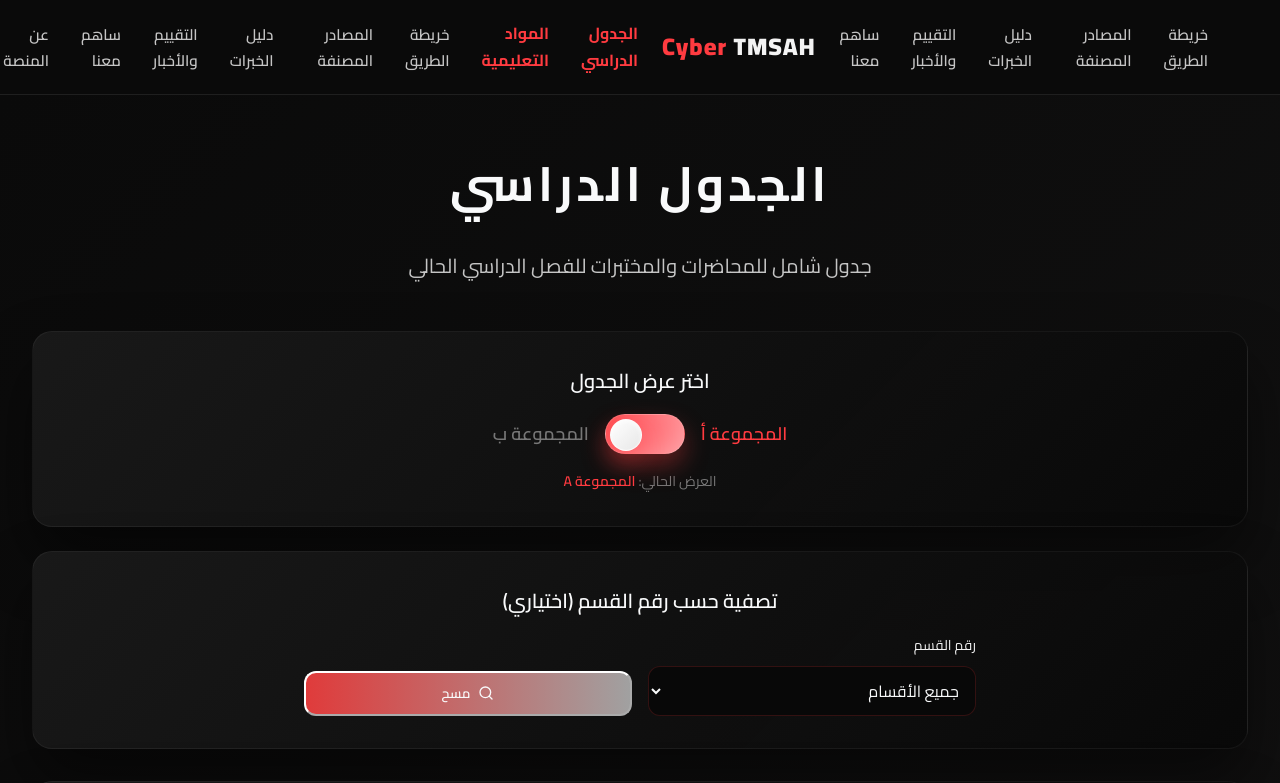
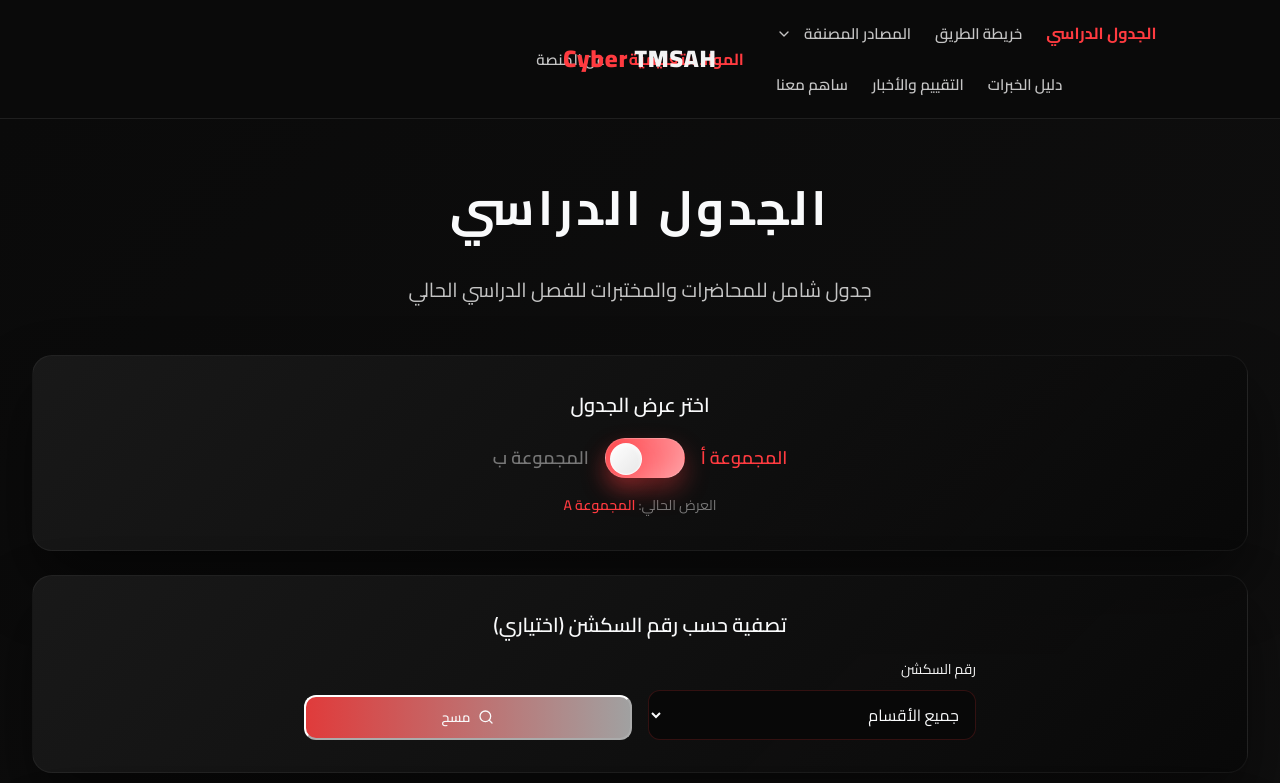
Before and after one commit to phoenixcrypto/cyber-tmsah, a Next.js app: page /schedule in a window 1280 px wide. Shown: the top 783 px of the page. Built offline with nearby package versions, Linux system fonts and the light colour scheme.

Commit message:
Improve schedule cards and fix navbar layout

```diff
--- a/app/globals.css
+++ b/app/globals.css
@@ -120,13 +120,14 @@ button, input, textarea, select {
 }
 
 .nav-container {
-  max-width: 1200px;
+  max-width: 1400px;
   margin: 0 auto;
   padding: 1.25rem 2rem;
-  display: flex;
+  display: grid;
+  grid-template-columns: 1fr auto 1fr;
   align-items: center;
-  justify-content: space-between;
-  gap: 1.5rem;
+  gap: 2rem;
+  position: relative;
 }
 
 .logo {
@@ -135,6 +136,16 @@ button, input, textarea, select {
   color: var(--accent-silver);
   letter-spacing: 1px;
   white-space: nowrap;
+  position: absolute;
+  left: 50%;
+  transform: translateX(-50%);
+  z-index: 10;
+}
+
+.logo-center {
+  position: absolute;
+  left: 50%;
+  transform: translateX(-50%);
 }
 
 .logo span {
@@ -145,16 +156,18 @@ button, input, textarea, select {
   display: flex;
   align-items: center;
   list-style: none;
-  gap: 2rem;
-  flex: 1;
+  gap: 1.5rem;
+  flex-wrap: wrap;
 }
 
 .nav-left {
   justify-content: flex-end;
+  margin-left: auto;
 }
 
 .nav-right {
   justify-content: flex-start;
+  margin-right: auto;
 }
 
 .nav-link {
@@ -442,6 +455,53 @@ button, input, textarea, select {
   font-size: 0.85rem;
 }
 
+/* Responsive Navbar */
+@media (max-width: 1024px) {
+  .nav-container {
+    grid-template-columns: auto 1fr auto;
+    gap: 1rem;
+  }
+
+  .logo {
+    position: static;
+    transform: none;
+    order: 2;
+  }
+
+  .nav-left {
+    order: 1;
+    justify-content: flex-start;
+  }
+
+  .nav-right {
+    order: 3;
+    justify-content: flex-end;
+  }
+
+  .nav-links {
+    gap: 1rem;
+    font-size: 0.9rem;
+  }
+}
+
+@media (max-width: 768px) {
+  .nav-container {
+    display: flex;
+    justify-content: space-between;
+    align-items: center;
+  }
+
+  .nav-links {
+    display: none;
+  }
+
+  .logo {
+    position: static;
+    transform: none;
+    order: 0;
+  }
+}
+
 .mobile-menu-button {
   display: none;
   background: transparent;
@@ -1143,10 +1203,6 @@ footer {
 }
 
 @media (max-width: 1024px) {
-  .nav-links {
-    display: none;
-  }
-
   .mobile-menu-button {
     display: inline-flex;
   }
--- a/app/schedule/page.tsx
+++ b/app/schedule/page.tsx
@@ -507,12 +507,12 @@ export default function SchedulePage() {
         <div className="mb-8 animate-slide-up">
           <div className="enhanced-card p-6">
             <h2 className="text-xl font-semibold text-dark-100 mb-4 text-center">
-              تصفية حسب رقم القسم (اختياري)
+              تصفية حسب رقم السكشن (اختياري)
             </h2>
             <div className="grid grid-cols-1 md:grid-cols-2 gap-4 items-end max-w-2xl mx-auto">
               <div>
                 <label className="block text-sm font-medium text-dark-200 mb-2">
-                  رقم القسم
+                      رقم السكشن
                 </label>
                 <select
                   value={selectedSection}
@@ -566,7 +566,7 @@ export default function SchedulePage() {
           <div className="enhanced-card p-4">
             <div className="flex items-center justify-center gap-4">
               <span className={`text-sm font-medium ${viewMode === 'list' ? 'text-cyber-neon' : 'text-dark-400'}`}>
-                عرض القائمة
+                البطاقات
               </span>
               <button
                 onClick={() => setViewMode(viewMode === 'list' ? 'matrix' : 'list')}
@@ -581,7 +581,7 @@ export default function SchedulePage() {
                 />
               </button>
               <span className={`text-sm font-medium ${viewMode === 'matrix' ? 'text-cyber-neon' : 'text-dark-400'}`}>
-                عرض المصفوفة
+                الجدول
                 </span>
               </div>
                 </div>
@@ -754,8 +754,8 @@ export default function SchedulePage() {
                                     <th className="px-2.5 py-3 sm:px-3 sm:py-3.5 md:px-4 md:py-4 lg:px-5 lg:py-5 bg-gradient-to-br from-cyber-neon/20 via-cyber-neon/15 to-cyber-neon/20 text-cyber-neon font-bold text-xs sm:text-sm md:text-base lg:text-lg border-2 border-cyber-neon/50 z-20 shadow-lg backdrop-blur-md relative">
                                       <div className="flex items-center justify-center gap-2 sm:gap-2.5 md:gap-3">
                                         <div className="w-2 h-2 sm:w-2.5 sm:h-2.5 md:w-3 md:h-3 rounded-full bg-cyber-neon animate-pulse shadow-lg shadow-cyber-neon/50"></div>
-                                        <span className="text-cyber-neon tracking-wider font-extrabold hidden sm:inline leading-tight">SECTION</span>
-                                        <span className="text-cyber-neon tracking-wider font-extrabold sm:hidden text-xs leading-tight">SEC</span>
+                                        <span className="text-cyber-neon tracking-wider font-extrabold hidden sm:inline leading-tight">السكشن</span>
+                                        <span className="text-cyber-neon tracking-wider font-extrabold sm:hidden text-xs leading-tight">س</span>
                                       </div>
                                     </th>
                                     {periodsToDisplay.map(period => (
@@ -819,7 +819,7 @@ export default function SchedulePage() {
                                     <td className="px-2.5 py-3 sm:px-3 sm:py-3.5 md:px-4 md:py-4 lg:px-5 lg:py-5 bg-gradient-to-r from-cyber-neon/20 via-cyber-neon/15 to-cyber-neon/20 text-cyber-neon font-extrabold text-xs sm:text-sm md:text-base lg:text-lg border-r-2 border-cyber-neon/50 z-10 shadow-lg backdrop-blur-md group-hover:from-cyber-neon/30 group-hover:via-cyber-neon/25 group-hover:to-cyber-neon/30 transition-all duration-300">
                                       <div className="flex items-center justify-center">
                                         <span className="px-2.5 py-2 sm:px-3 sm:py-2.5 md:px-4 md:py-3 lg:px-5 lg:py-3.5 bg-gradient-to-r from-cyber-neon/60 via-cyber-neon/50 to-cyber-neon/60 rounded-lg sm:rounded-xl font-black text-xs sm:text-sm md:text-base lg:text-lg shadow-xl shadow-cyber-neon/30 hover:shadow-2xl hover:shadow-cyber-neon/40 transition-all duration-300 inline-block border-2 border-cyber-neon/70 leading-tight">
-                                          S{row.sectionNum}
+                                          السكشن {row.sectionNum}
                 </span>
               </div>
                                     </td>
@@ -904,7 +904,7 @@ export default function SchedulePage() {
                                 )) : (
                                   <tr>
                                     <td colSpan={periodsToDisplay.length + 1} className="px-2 sm:px-4 py-4 sm:py-8 text-center text-dark-400">
-                                      <p className="text-xs sm:text-sm">لا توجد أقسام لعرضها. تأكد من اختيار المجموعة الصحيحة.</p>
+                                      <p className="text-xs sm:text-sm">لا توجد سكاشن لعرضها. تأكد من اختيار المجموعة الصحيحة.</p>
                                     </td>
                                   </tr>
                                 )}
@@ -956,7 +956,7 @@ export default function SchedulePage() {
                                   <div key={row.sectionNum} className="enhanced-card p-4 border-2 border-cyber-green/40 bg-gradient-to-br from-cyber-green/15 via-cyber-dark/50 to-cyber-green/15">
                                     <div className="mb-3 pb-2 border-b border-cyber-neon/20">
                                       <span className="px-3 py-1.5 bg-cyber-green/30 text-cyber-green rounded-lg text-sm font-bold">
-                                        القسم {row.sectionNum}
+                                        السكشن {row.sectionNum}
                                       </span>
                                     </div>
                                     <div className="space-y-2">
@@ -966,30 +966,30 @@ export default function SchedulePage() {
                                         if (!period) return null
 
                                         return (
-                                          <div key={`${row.sectionNum}-${idx}`} className="p-3 rounded-lg bg-cyber-dark/30 border border-cyber-green/20">
-                                            <div className="flex items-start justify-between gap-2 mb-2">
-                                              <h6 className="text-sm font-bold text-dark-100 flex-1">{cellData.title}</h6>
-                                              <span className="text-xs text-cyber-neon font-semibold">P{period.number}</span>
+                                          <div key={`${row.sectionNum}-${idx}`} className="p-3.5 rounded-lg bg-cyber-dark/30 border border-cyber-green/20 hover:bg-cyber-dark/40 transition-colors">
+                                            <div className="flex items-start justify-between gap-2 mb-2.5">
+                                              <h6 className="text-sm font-bold text-dark-100 flex-1 leading-tight">{cellData.title}</h6>
+                                              <span className="text-xs text-cyber-neon font-semibold px-2 py-0.5 bg-cyber-neon/10 rounded flex-shrink-0">P{period.number}</span>
                                             </div>
-                                            <div className="space-y-1.5 text-xs text-dark-200">
+                                            <div className="space-y-2 text-xs text-dark-200">
                                               <div className="flex items-center gap-1.5">
-                                                <User className="w-3 h-3 text-cyber-violet flex-shrink-0" />
-                                                <span>{cellData.instructor}</span>
+                                                <User className="w-3.5 h-3.5 text-cyber-violet flex-shrink-0" />
+                                                <span className="font-medium">{cellData.instructor}</span>
                                               </div>
                                               <div className="flex items-center gap-1.5">
-                                                <Clock className="w-3 h-3 text-cyber-neon flex-shrink-0" />
-                                                <span>{cellData.time}</span>
+                                                <Clock className="w-3.5 h-3.5 text-cyber-neon flex-shrink-0" />
+                                                <span className="font-semibold">{cellData.time}</span>
                                               </div>
                                               <div className="flex items-center gap-1.5">
-                                                <MapPin className="w-3 h-3 text-cyber-green flex-shrink-0" />
-                                                <span>{cellData.location}</span>
+                                                <MapPin className="w-3.5 h-3.5 text-cyber-green flex-shrink-0" />
+                                                <span className="font-medium">{cellData.location}</span>
                                               </div>
                                             </div>
                                           </div>
                                         )
                                       })}
                                       {!hasContent && showEmptyPeriods && (
-                                        <p className="text-xs text-dark-400 text-center py-2">لا توجد محاضرات لهذا القسم في هذا اليوم</p>
+                                        <p className="text-xs text-dark-400 text-center py-2">لا توجد سكاشن لهذا القسم في هذا اليوم</p>
                                       )}
                                     </div>
                                   </div>
@@ -1093,7 +1093,7 @@ export default function SchedulePage() {
                                         </h4>
                                         {item.sectionNumber && (
                                           <span className="inline-block px-2 py-1 bg-cyber-green/30 text-cyber-green rounded text-xs font-bold mr-2">
-                                            القسم {item.sectionNumber}
+                                            السكشن {item.sectionNumber}
                                           </span>
                                         )}
                                       </div>
@@ -1107,21 +1107,21 @@ export default function SchedulePage() {
                                     </div>
 
                                     {/* Details Grid */}
-                                    <div className="grid grid-cols-1 sm:grid-cols-2 gap-3">
+                                    <div className="grid grid-cols-1 sm:grid-cols-2 gap-3 mt-2">
                                       {/* Instructor */}
-                                      <div className="flex items-center gap-2 text-sm sm:text-base text-dark-200">
+                                      <div className="flex items-center gap-2 text-sm sm:text-base text-dark-200 bg-cyber-dark/30 px-3 py-2 rounded-lg">
                                         <User className="w-4 h-4 text-cyber-violet flex-shrink-0" />
                                         <span className="font-medium">{item.instructor}</span>
                                       </div>
 
                                       {/* Time */}
-                                      <div className="flex items-center gap-2 text-sm sm:text-base text-dark-200">
+                                      <div className="flex items-center gap-2 text-sm sm:text-base text-dark-200 bg-cyber-dark/30 px-3 py-2 rounded-lg">
                                         <Clock className="w-4 h-4 text-cyber-neon flex-shrink-0" />
                                         <span className="font-semibold">{item.time}</span>
                                       </div>
 
                                       {/* Location */}
-                                      <div className="flex items-center gap-2 text-sm sm:text-base text-dark-200 sm:col-span-2">
+                                      <div className="flex items-center gap-2 text-sm sm:text-base text-dark-200 bg-cyber-dark/30 px-3 py-2 rounded-lg sm:col-span-2">
                                         <MapPin className="w-4 h-4 text-cyber-green flex-shrink-0" />
                                         <span className="font-medium">{item.location || item.room}</span>
                                       </div>
--- a/components/Navbar.tsx
+++ b/components/Navbar.tsx
@@ -55,8 +55,16 @@ export default function Navbar() {
           {open ? <X className="w-5 h-5" /> : <Menu className="w-5 h-5" />}
         </button>
 
-        {/* أقسام دليل الأمن السيبراني - على اليمين (nav-left في RTL) */}
+        {/* الأقسام على اليمين (nav-left في RTL) - بعد اللوجو */}
         <ul className="nav-links nav-left">
+          {/* الجدول الدراسي أولاً */}
+          <li>
+            <Link href="/schedule" prefetch={false} className="nav-link nav-link-primary" onClick={close}>
+              {primaryLinks[0]?.label || 'الجدول الدراسي'}
+            </Link>
+          </li>
+
+          {/* باقي الأقسام */}
           {securityGuideLinks.map((item) => (
             <li key={item.href}>
               <Link href={item.href} prefetch={false} className="nav-link" onClick={close}>
@@ -96,53 +104,21 @@ export default function Navbar() {
           ))}
         </ul>
 
-        {/* اسم الموقع في المنتصف */}
-        <Link href="/" className="logo" prefetch={false} onClick={close}>
+        {/* اسم الموقع في المنتصف - ثابت */}
+        <Link href="/" className="logo logo-center" prefetch={false} onClick={close}>
           <span>Cyber</span> TMSAH
         </Link>
 
-        {/* الأقسام الرئيسية - على اليسار (nav-right في RTL) */}
+        {/* الأقسام على اليسار (nav-right في RTL) - قبل اللوجو */}
         <ul className="nav-links nav-right">
-          {primaryLinks.map((item) => (
-            <li key={item.href}>
-              <Link href={item.href} prefetch={false} className="nav-link nav-link-primary" onClick={close}>
-                {item.label}
-              </Link>
-            </li>
-          ))}
-          {securityGuideLinks.map((item) => (
-            <li key={item.href}>
-              <Link href={item.href} prefetch={false} className="nav-link" onClick={close}>
-                {item.label}
-              </Link>
-            </li>
-          ))}
-          <li className="dropdown">
-            <Link href="#" prefetch={false} className="nav-link" onClick={(e) => e.preventDefault()}>
-              {resourcesDropdown.label}
-              <ChevronDown className="w-4 h-4" style={{ marginRight: '0.25rem', display: 'inline' }} />
+          {/* المواد التعليمية أولاً */}
+          <li>
+            <Link href="/materials" prefetch={false} className="nav-link nav-link-primary" onClick={close}>
+              {primaryLinks[1]?.label || 'المواد التعليمية'}
             </Link>
-            <div className="dropdown-content">
-              {resourcesDropdown.items.map((item) => (
-                <Link
-                  key={item.href}
-                  href={item.href}
-                  prefetch={false}
-                  className="dropdown-link"
-                  onClick={close}
-                >
-                  {item.label}
-                </Link>
-              ))}
-            </div>
           </li>
-          {additionalLinks.map((item) => (
-            <li key={item.href}>
-              <Link href={item.href} prefetch={false} className="nav-link" onClick={close}>
-                {item.label}
-              </Link>
-            </li>
-          ))}
+
+          {/* عن المنصة في النهاية */}
           <li>
             <Link href="/about" prefetch={false} className="nav-link" onClick={close}>
               عن المنصة
```
